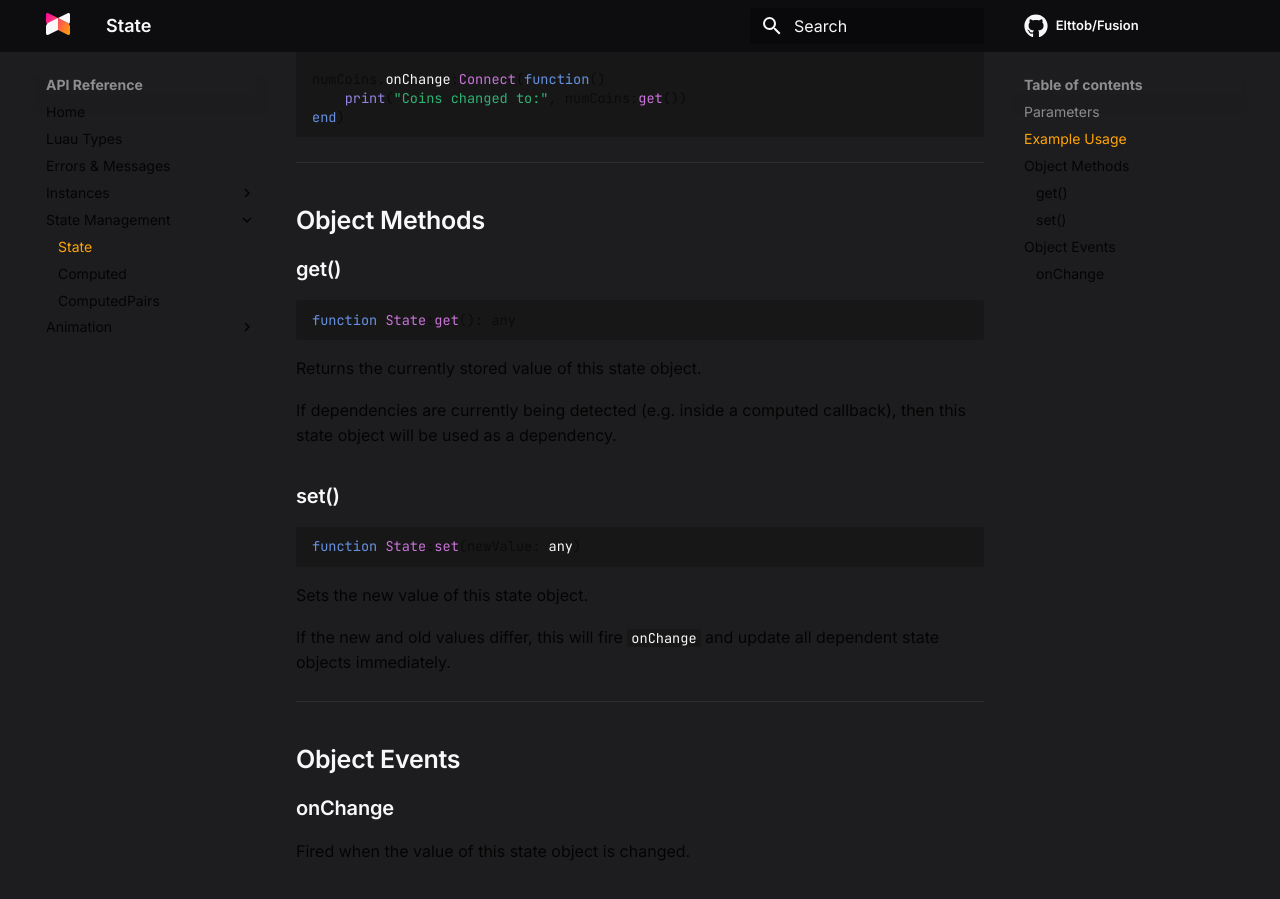
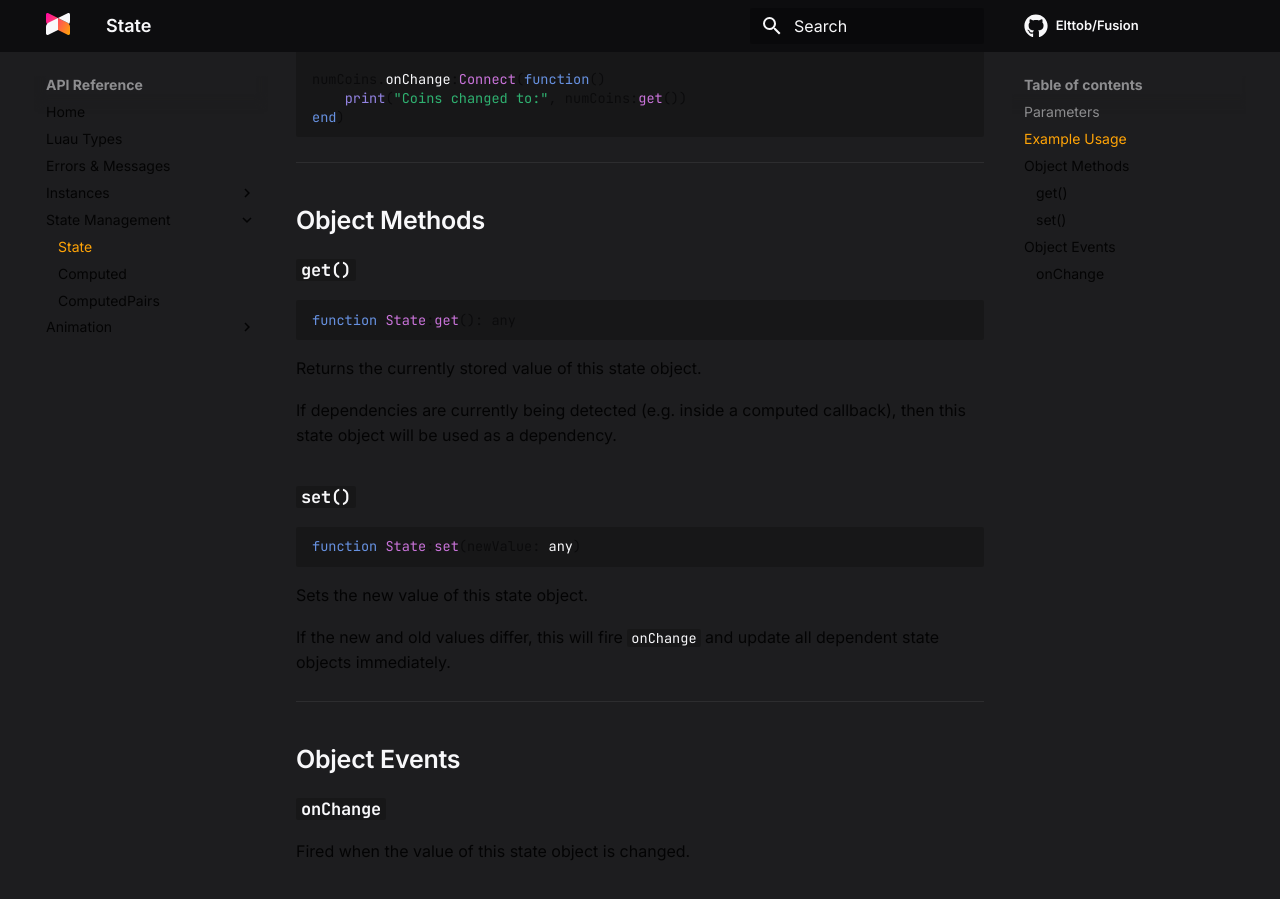
Before and after one commit to dphfox/Fusion, an MkDocs documentation site: the page built from docs/api-reference/state.md, in a window 1280 px wide and 900 px high, scrolled down 647 px. Built offline with MkDocs 1.6.1 and Material for MkDocs 9.7.7, drawn with Linux system fonts in a browser that asks for light colours; comment, search, counter and statistics services are not loaded.

Commit message:
Code formatting for object methods/events

````diff
--- a/docs/api-reference/state.md
+++ b/docs/api-reference/state.md
@@ -32,7 +32,7 @@ end)
 
 ## Object Methods
 
-### get()
+### `get()`
 
 ```Lua
 function State:get(): any
@@ -42,7 +42,7 @@ Returns the currently stored value of this state object.
 If dependencies are currently being detected (e.g. inside a computed callback),
 then this state object will be used as a dependency.
 
-### set()
+### `set()`
 
 ```Lua
 function State:set(newValue: any)
@@ -56,6 +56,6 @@ dependent state objects immediately.
 
 ## Object Events
 
-### onChange
+### `onChange`
 
 Fired when the value of this state object is changed.
````
